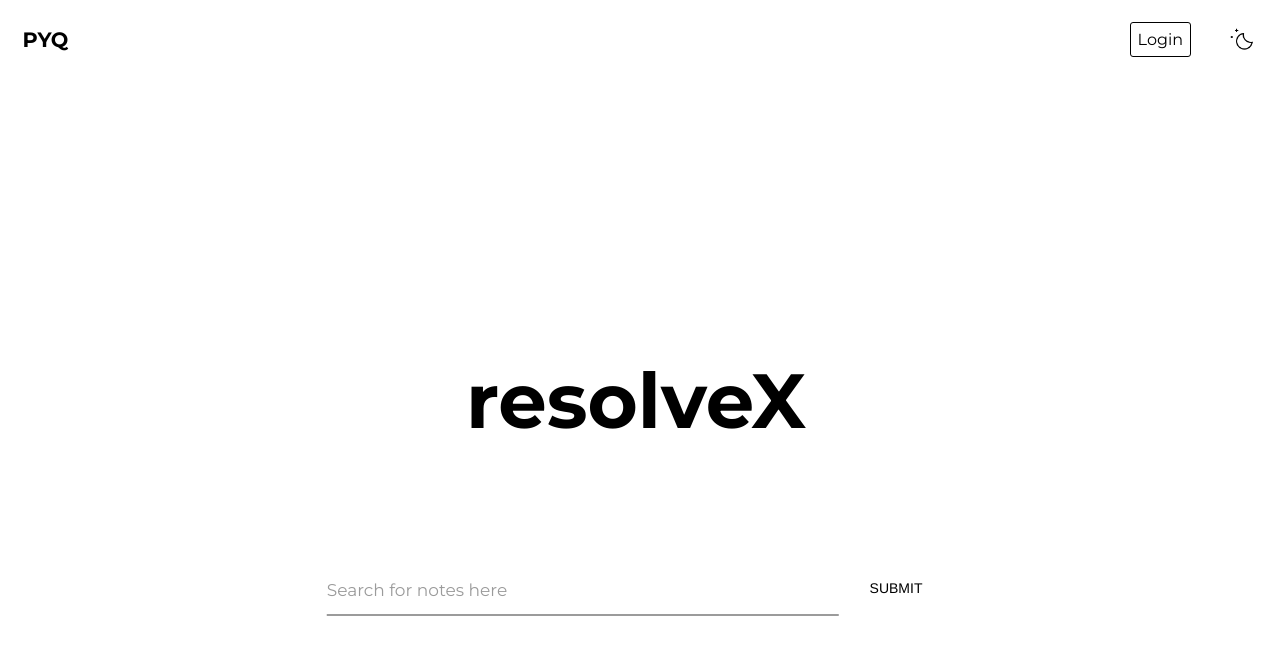
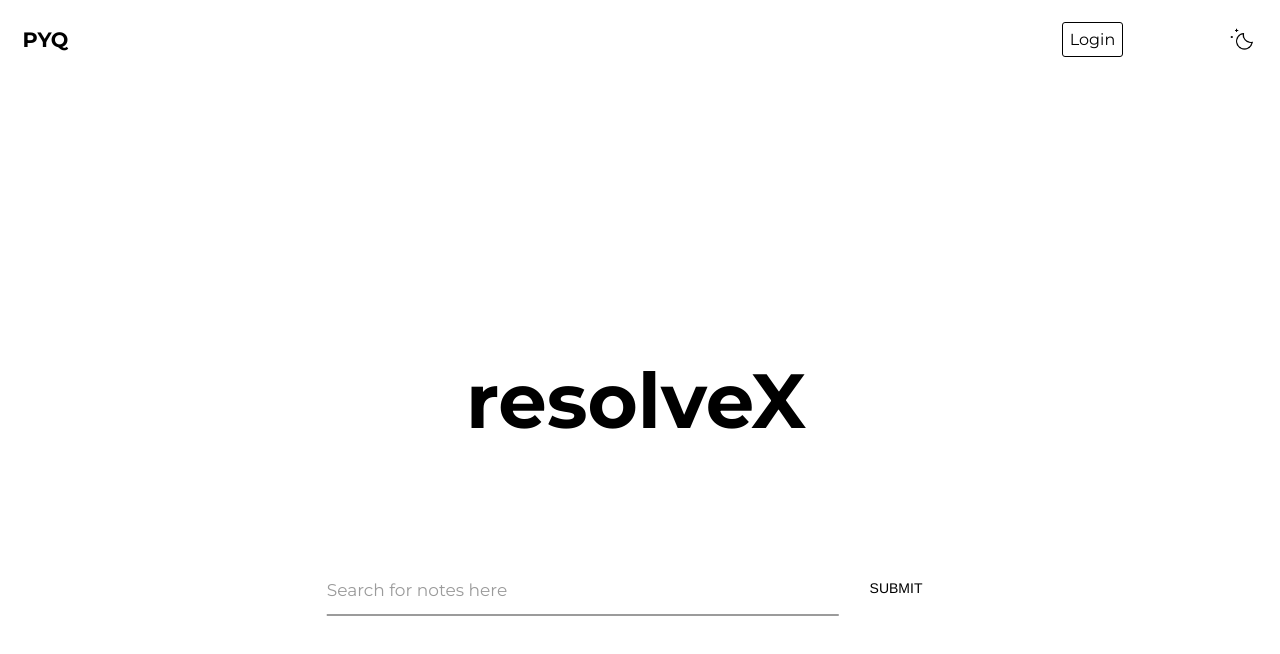
Before and after one commit to Sharjeel-Afridi/resolveX, a React (Vite) app: page / in a window 1280 px wide. Shown: the top 654 px of the page. Built offline with nearby package versions, Linux system fonts and the light colour scheme; no server answers; what pocketbase would draw is missing.

Commit message:
modified css

```diff
--- a/src/styles.css
+++ b/src/styles.css
@@ -28,7 +28,7 @@ body{
   display: flex;
   justify-content: space-between;
   align-items: center;
-  width: 10vw;
+  gap: 8vw;
 }
 
 .login-link{
```
